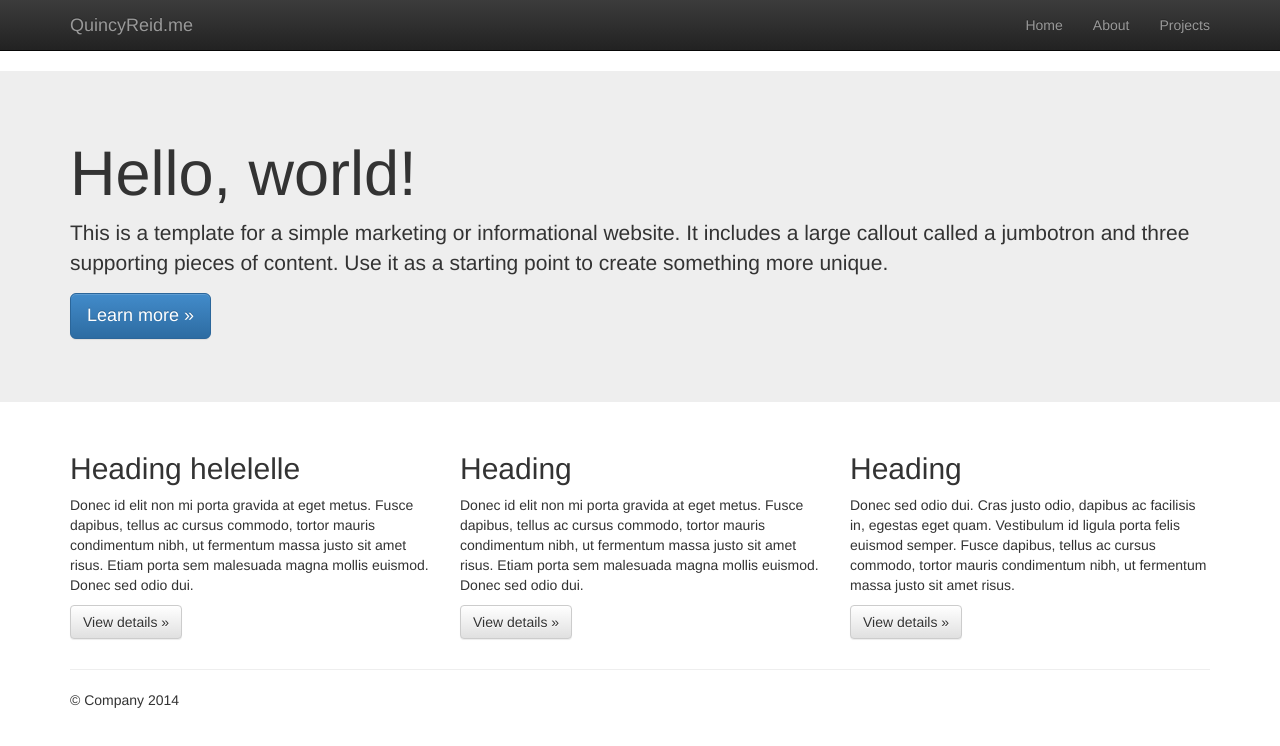
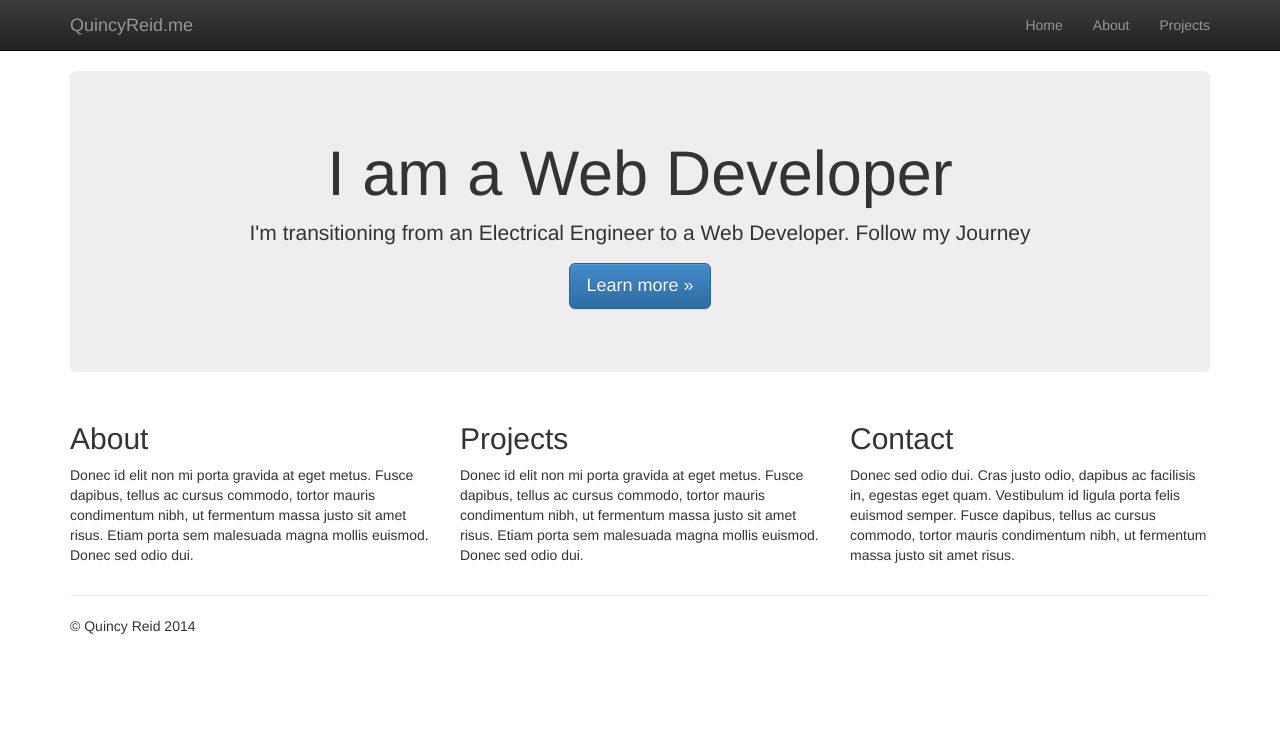
Before and after one commit to quincyreid/quincy.github.io, a plain HTML site: page index.html in a window 1280 px wide. Drawn offline with nearby package versions, Linux system fonts and the light colour scheme.

Commit message:
Adds intro for the main header and adds headings to each column

```diff
--- a/css/main.css
+++ b/css/main.css
@@ -3,3 +3,7 @@
 /* ==========================================================================
    Author's custom styles
    ========================================================================== */
+
+.jumbotron {
+  text-align: center;
+}
--- a/index.html
+++ b/index.html
@@ -31,11 +31,11 @@
       </header>
 
 
-    <!-- Main jumbotron for a primary marketing message or call to action -->
-    <div class="jumbotron inner">
-      <div class="container">
-        <h1>Hello, world!</h1>
-        <p>This is a template for a simple marketing or informational website. It includes a large callout called a jumbotron and three supporting pieces of content. Use it as a starting point to create something more unique.</p>
+    <!-- Main header -->
+    <div class="container">
+      <div class="jumbotron">
+        <h1>I am a Web Developer</h1>
+        <p>I'm transitioning from an Electrical Engineer to a Web Developer. Follow my Journey</p>
         <p><a class="btn btn-primary btn-lg" role="button">Learn more &raquo;</a></p>
       </div>
     </div>
@@ -44,26 +44,25 @@
       <!-- Example row of columns -->
       <div class="row">
         <div class="col-md-4">
-          <h2>Heading helelelle</h2>
+          <h2>About</h2>
           <p>Donec id elit non mi porta gravida at eget metus. Fusce dapibus, tellus ac cursus commodo, tortor mauris condimentum nibh, ut fermentum massa justo sit amet risus. Etiam porta sem malesuada magna mollis euismod. Donec sed odio dui. </p>
-          <p><a class="btn btn-default" href="#" role="button">View details &raquo;</a></p>
+
         </div>
         <div class="col-md-4">
-          <h2>Heading</h2>
+          <h2>Projects</h2>
           <p>Donec id elit non mi porta gravida at eget metus. Fusce dapibus, tellus ac cursus commodo, tortor mauris condimentum nibh, ut fermentum massa justo sit amet risus. Etiam porta sem malesuada magna mollis euismod. Donec sed odio dui. </p>
-          <p><a class="btn btn-default" href="#" role="button">View details &raquo;</a></p>
+
        </div>
         <div class="col-md-4">
-          <h2>Heading</h2>
+          <h2>Contact</h2>
           <p>Donec sed odio dui. Cras justo odio, dapibus ac facilisis in, egestas eget quam. Vestibulum id ligula porta felis euismod semper. Fusce dapibus, tellus ac cursus commodo, tortor mauris condimentum nibh, ut fermentum massa justo sit amet risus.</p>
-          <p><a class="btn btn-default" href="#" role="button">View details &raquo;</a></p>
         </div>
       </div>
 
       <hr>
 
       <footer>
-        <p>&copy; Company 2014</p>
+        <p>&copy; Quincy Reid 2014</p>
       </footer>
     </div> <!-- /container -->
         <script src="//ajax.googleapis.com/ajax/libs/jquery/1.11.1/jquery.min.js"></script>
```
